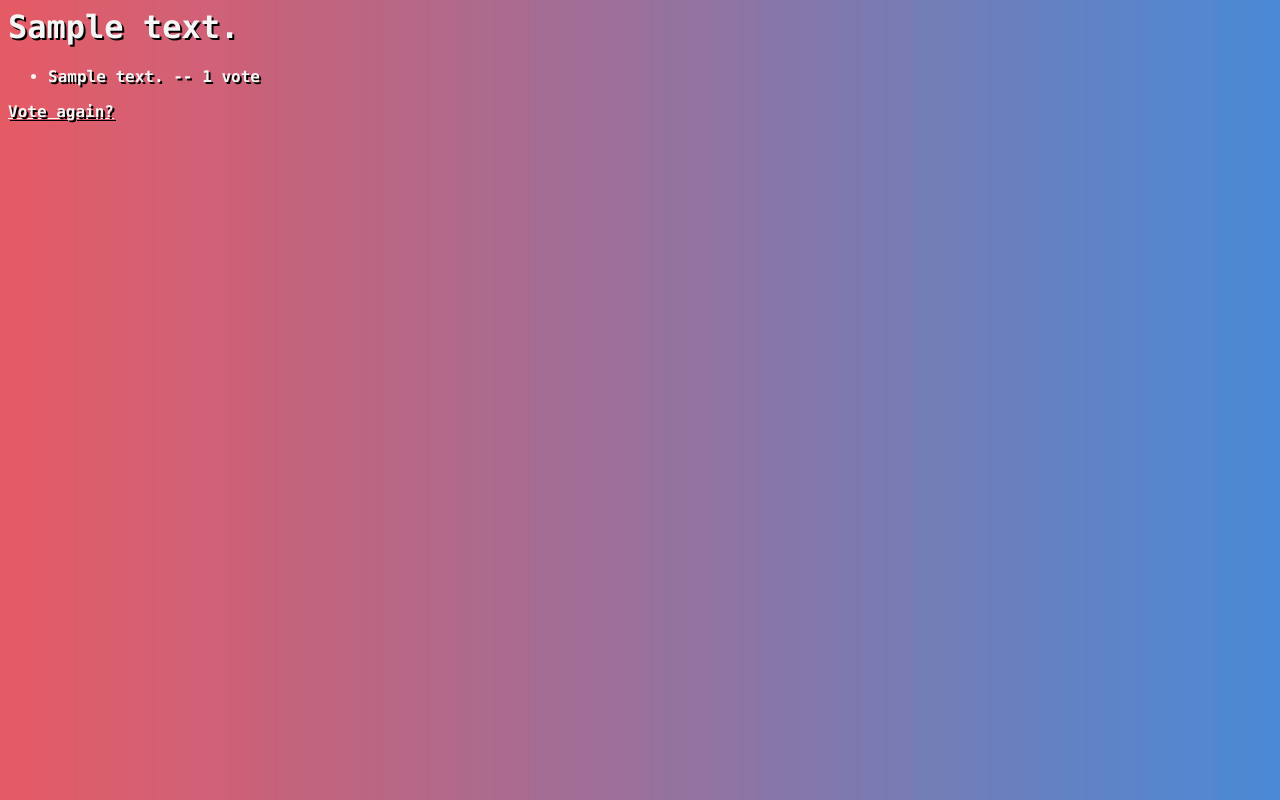
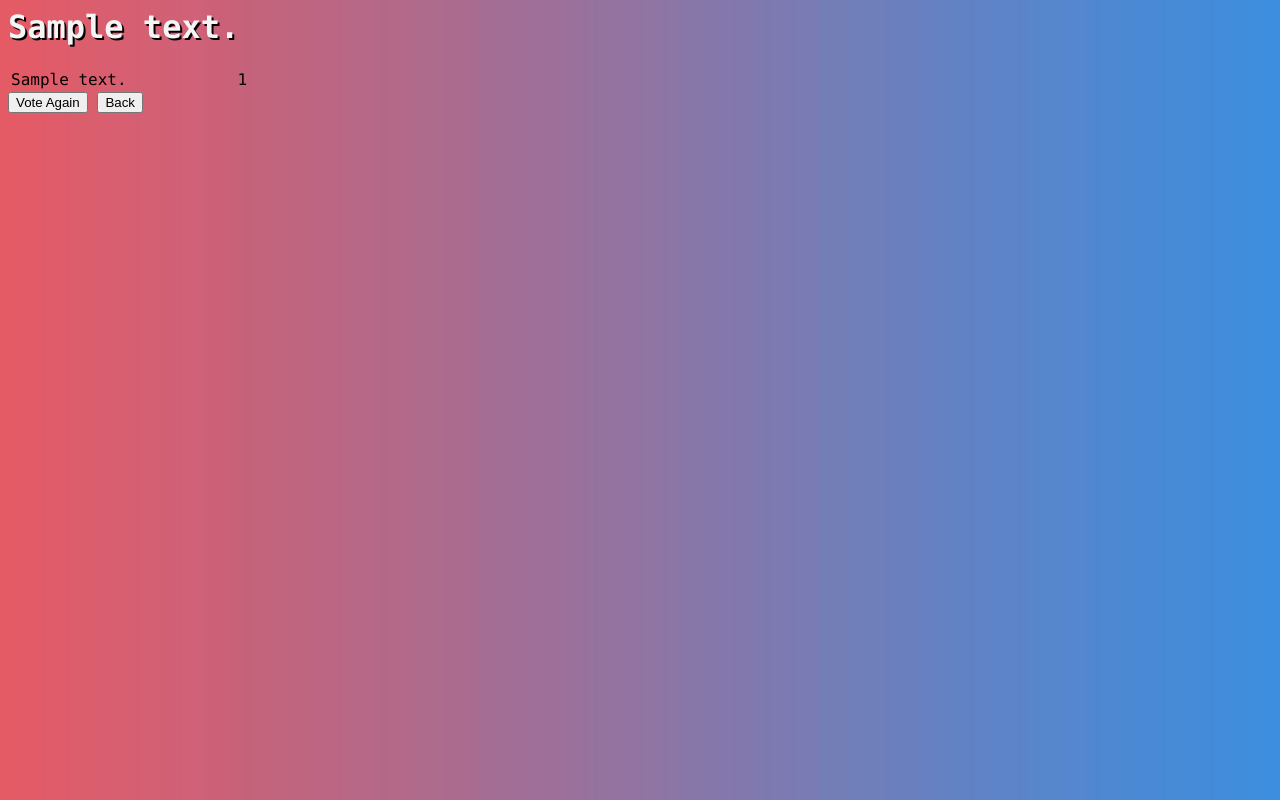
Before and after one commit to ttxking/ku-polls, a Django app: page /polls/1/results/ in a window 1280 px wide. Run offline with Django 3.2, Linux system fonts and the light colour scheme; tables that the repository leaves empty hold one stand-in row (values such as "Sample post").

Commit message:
improve navigation, apperance and index page

```diff
--- a/mysite/settings.py
+++ b/mysite/settings.py
@@ -11,6 +11,7 @@ https://docs.djangoproject.com/en/3.1/ref/settings/
 """
 
 from pathlib import Path
+import os
 
 # Build paths inside the project like this: BASE_DIR / 'subdir'.
 BASE_DIR = Path(__file__).resolve(strict=True).parent.parent
--- a/polls/admin.py
+++ b/polls/admin.py
@@ -12,7 +12,7 @@ class ChoiceInline(admin.TabularInline):
 class QuestionAdmin(admin.ModelAdmin):
     fieldsets = [
         (None, {'fields': ['question_text']}),
-        ('Date information', {'fields': ['pub_date','end_date']}),
+        ('Date information', {'fields': ['pub_date','end_date'], 'classes': ['collapse']}),
     ]
     inlines = [ChoiceInline]
     list_display = ('question_text', 'pub_date', 'was_published_recently','is_published','can_vote')
--- a/polls/static/polls/style.css
+++ b/polls/static/polls/style.css
@@ -1,39 +1,37 @@
+body {
+    background-image: url("images/background.jpeg");
+    background-size: 100vw 100vh;
+    font-weight: bold;
+    font-family: "Lucida Console", Monaco, monospace;
+}
+
+
 li a {
     color: whitesmoke;
 }
+
 h1 {
     color: whitesmoke;
     text-shadow: 2px 2px black;
 }
 
-a {
-    color : whitesmoke;
-    text-shadow: 2px 2px black;
+.a {
+    font-family: "Lucida Console", Monaco, monospace;
+    color: whitesmoke;
 }
 
 input[type=submit] {
-   font-family: "Lucida Console", Monaco, monospace;
+    font-family: "Lucida Console", Monaco, monospace;
     font-weight: bold;
 }
 
-label[for^="choice"]{
+li,
+h3 {
     color: whitesmoke;
     text-shadow: 2px 2px black;
 }
 
-li {
+label[for^="choice"] {
     color: whitesmoke;
     text-shadow: 2px 2px black;
 }
-
-body {
-    background-image: url("images/background.jpeg");
-    background-size: cover;
-    font-weight: bold;
-    font-family: "Lucida Console", Monaco, monospace;
-}
-
-h3 {
-    color: whitesmoke;
-    text-shadow: 2px 2px black;
-}
--- a/polls/templates/polls/detail.html
+++ b/polls/templates/polls/detail.html
@@ -9,6 +9,7 @@
 {% for choice in question.choice_set.all %}
     <input type="radio" name="choice" id="choice{{ forloop.counter }}" value=" {{ choice.id }}">
     <label for="choice{{ forloop.counter }}">{{ choice.choice_text }}</label><br>
-{% endfor %}
-<input type="submit" value="Vote">
+{% endfor %} <br>
+
+<input type="submit" value="Vote">  <a href="{% url 'polls:index' %}" ><input type="button" value="Back"> </a>
 </form>
--- a/polls/templates/polls/results.html
+++ b/polls/templates/polls/results.html
@@ -3,10 +3,13 @@
 
 <h1>{{ question.question_text }}</h1>
 
-<ul>
+<table width="20%">
 {% for choice in question.choice_set.all %}
-    <li>{{ choice.choice_text }} -- {{ choice.votes }} vote{{ choice.votes|pluralize }}</li>
+<tr> <td> {{ choice.choice_text }}  </td>
+     <td> {{ choice.votes }} </td>
+</tr>
 {% endfor %}
-</ul>
+</table>
 
-<a href="{% url 'polls:detail' question.id %}">Vote again?</a>
+
+<a href="{% url 'polls:detail' question.id %}"><input type="button" value="Vote Again"></a>  <a href="{% url 'polls:index' %}" ><input type="button" value="Back"> </a>
--- a/polls/urls.py
+++ b/polls/urls.py
@@ -4,7 +4,7 @@ from . import views
 
 app_name = 'polls'
 urlpatterns = [
-    path('',views.IndexView.as_view(), name='index'),
+    path('',views.index, name='index'),
     path('<int:pk>/', views.detail, name='detail'),
     path('<int:pk>/results/', views.ResultsView.as_view(), name='results'),
     path('<int:question_id>/vote', views.vote, name='vote'),
--- a/polls/views.py
+++ b/polls/views.py
@@ -11,18 +11,22 @@ from django.contrib import messages
 from .models import Question, Choice
 
 
-class IndexView(generic.ListView):
-    template_name = 'polls/index.html'
-    context_object_name = 'latest_question_list'
+# class IndexView(generic.ListView):
+#     template_name = 'polls/index.html'
+#     context_object_name = 'latest_question_list'
 
-    def get_queryset(self):
-        """
-        Return the last five published questions (not including those set to be
-        published in the future).
-        """
-        return Question.objects.filter(
-            pub_date__lte=timezone.now()
-        ).order_by('-pub_date')[:5]
+#     def get_queryset(self):
+#         """
+#         Return the last five published questions (not including those set to be
+#         published in the future).
+#         """
+#         return Question.objects.filter(
+#             pub_date__lte=timezone.now()
+#         ).order_by('-pub_date')[:5]
+
+def index(request) :
+    all_question = Question.objects.all().order_by('-pub_date')
+    return render(request, 'polls/index.html', {'latest_question_list':all_question})
 
 
 # class DetailView(generic.DetailView):
```
Also changed, not shown: polls/templates/polls/index.html (+7 -2 lines).
